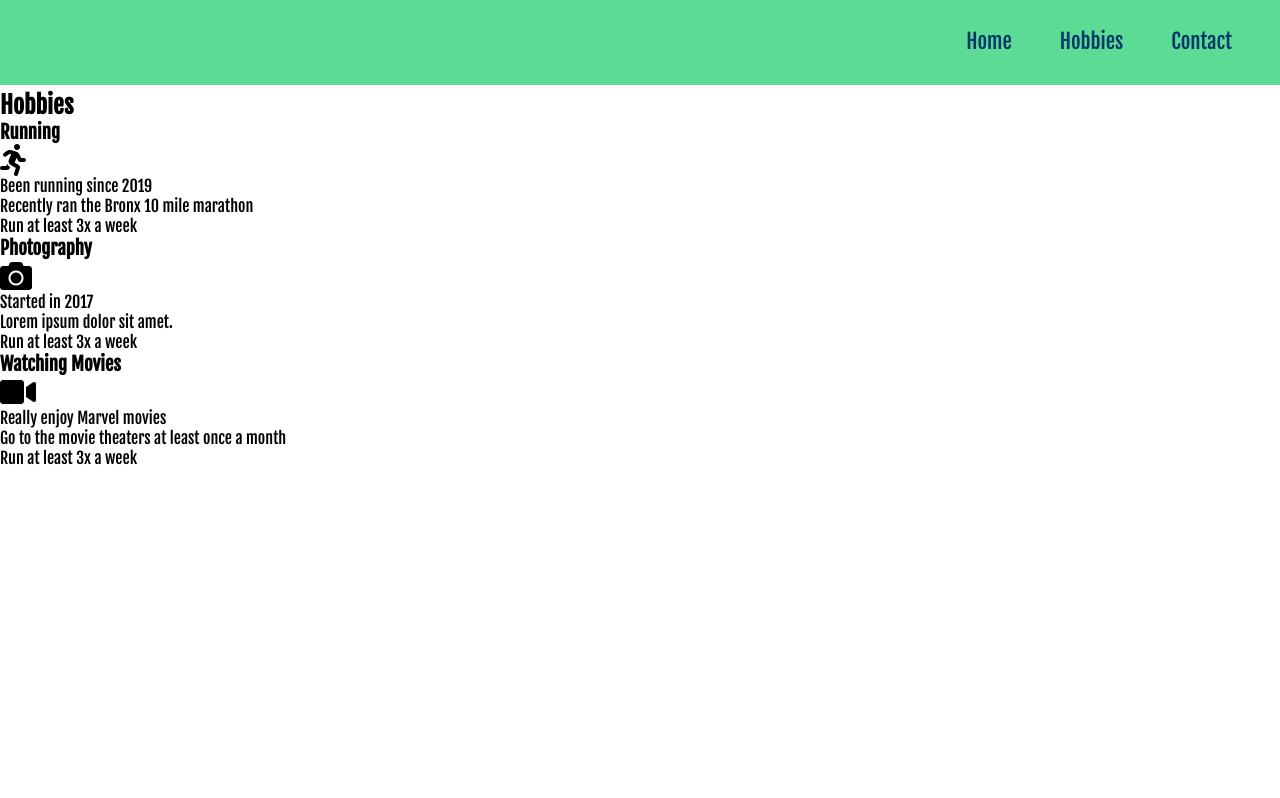
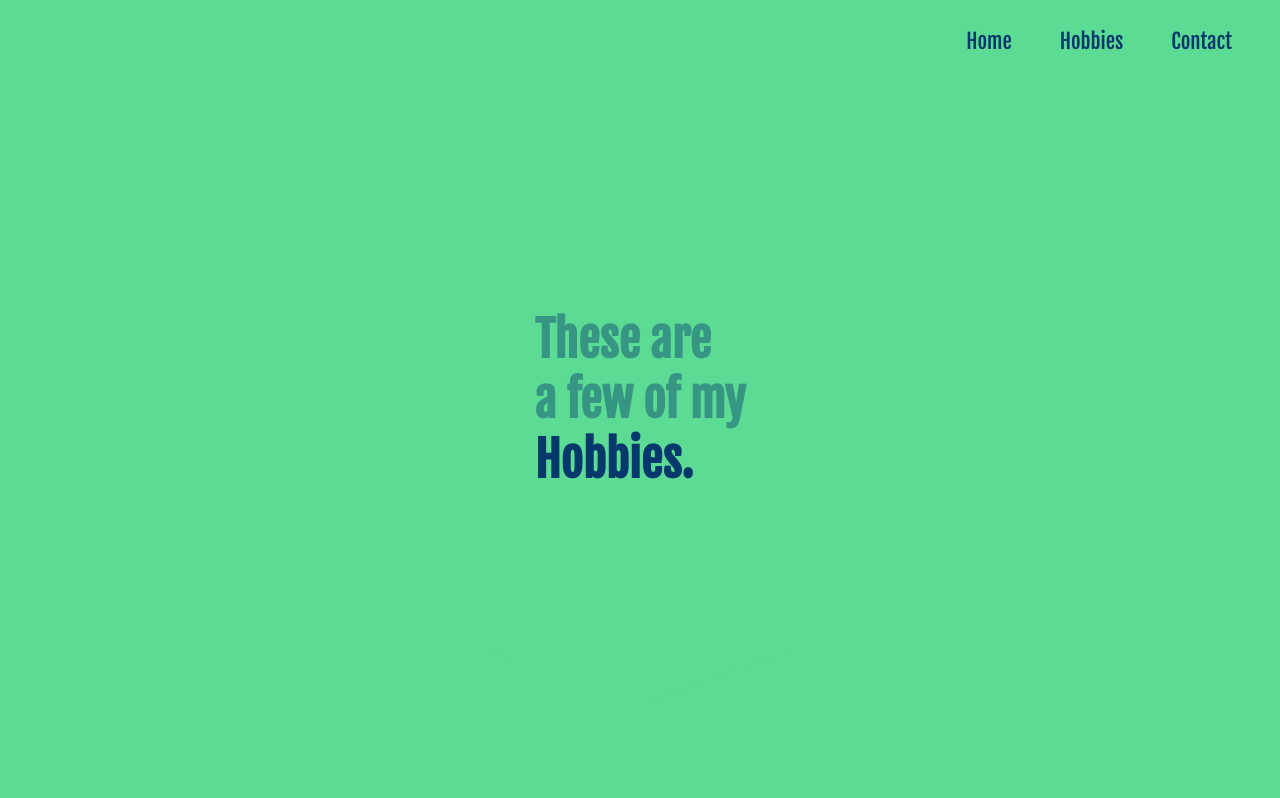
Before and after one commit to ricardonyc/SE-Homework, a plain HTML site: page hobbies.html in a window 1280 px wide. Shown: the top 798 px of the page. Drawn offline with Linux system fonts and the light colour scheme.

Commit message:
styled hobbies page

```diff
--- a/style.css
+++ b/style.css
@@ -28,7 +28,7 @@ html {
 }
 
 body {
-  height: 100vh;
+  height: 200vh;
 }
 
 nav {
@@ -118,10 +118,10 @@ nav .fa-bars {
   cursor: pointer;
 }
 
-main .top-section {
+main .top-section,
+main .hobbies-top-section {
   height: 100vh;
   background: var(--green);
-  /* background: red; */
   color: white;
   display: flex;
   align-items: center;
@@ -132,7 +132,9 @@ main .top-section {
 }
 
 main .top-section::after,
-main .top-section::before {
+main .top-section::before,
+main .hobbies-top-section::after,
+main .hobbies-top-section::before {
   position: absolute;
   bottom: -1.7rem;
   content: "";
@@ -142,14 +144,16 @@ main .top-section::before {
   z-index: -9;
 }
 
-main .top-section::before {
+main .top-section::before,
+main .hobbies-top-section::before {
   right: 50%;
   transform: skew(0, 20deg);
   position: absolute;
   z-index: -999;
 }
 
-main .top-section::after {
+main .top-section::after,
+main .hobbies-top-section::after {
   left: 50%;
   transform: skew(0, -20deg);
   /* background: blue; */
@@ -157,13 +161,18 @@ main .top-section::after {
   z-index: -999;
 }
 
-main .top-section h2 {
+main .top-section h2,
+main .hobbies-top-section h2 {
   color: var(--dark-green);
   font-size: 3rem;
   opacity: 0;
   transform: translateY(10rem);
   animation: fadeInUp 2s ease forwards;
   /* overflow: hidden; */
+}
+
+main .hobbies-top-section .hobbies-text {
+  color: var(--dark-green);
 }
 
 .ricardo,
@@ -206,12 +215,6 @@ main .mid-section .about {
   transition: color, border-color, box-shadow, 200ms ease;
 }
 
-main .mid-section .about:hover {
-  color: var(--navy2);
-  border-color: var(--navy2);
-  box-shadow: 5px 5px 0px var(--navy2);
-}
-
 main .mid-section .photo {
   height: 200px;
   width: 210px;
@@ -221,11 +224,11 @@ main .mid-section .photo {
   transition: transform, box-shadow, border-color, 500ms ease;
 }
 
-main .mid-section .photo:hover {
+/* main .mid-section .photo:hover {
   transform: translateY(-10%);
   box-shadow: 8px 8px 0px var(--green);
   border-color: var(--green);
-}
+} */
 
 main .mid-section .mid-p {
   text-align: center;
@@ -240,10 +243,6 @@ main .mid-section .mid-p {
 main .mid-section .mid-p .software-development {
   color: var(--green);
   transition: color 400ms ease;
-}
-
-main .mid-section .mid-p .software-development:hover {
-  color: var(--dark-green);
 }
 
 .video-container {
@@ -316,9 +315,81 @@ footer .icons .email a {
   transition: color, background 250ms ease-in-out;
 }
 
-.top:hover {
+main .hobbies-box {
+  width: 140px;
+  margin: 7rem auto 4rem auto;
+  text-align: center;
+  /* margin-top: 5rem; */
+  font-size: 1.5rem;
+  color: var(--green);
+  border: 2px solid;
+  box-shadow: 5px 5px 0px var(--green);
+  padding: 0.5rem 0;
+  transition: color, border-color, box-shadow, 200ms ease;
+}
+
+main .hobbies-top-section h2 {
+  font-size: 3rem;
+  color: var(--navy2);
+}
+
+main .hobbies-mid-section {
+  max-width: 1400px;
+  color: var(--navy2);
+  display: flex;
+  align-items: center;
+  justify-content: space-evenly;
+  flex-wrap: wrap;
+  margin: 0 auto;
+  /* border: 1px solid red; */
+}
+
+main .hobbies-mid-section .card-container {
+  border: 2px solid;
+  width: 300px;
+  height: 350px;
+  display: flex;
+  justify-content: center;
+  align-items: center;
+  flex-direction: column;
+  position: relative;
+  margin: 2rem;
+  box-shadow: 10px 10px 0px var(--navy2);
+  transition: all 300ms ease-in-out;
+  /* margin: 0 2rem; */
+}
+
+main .hobbies-mid-section .card-container ul {
+  border: 1px solid;
+  width: 90%;
+  margin: auto;
+  /* margin: 2rem; */
+}
+
+main .hobbies-mid-section .card-container h3 {
+  position: absolute;
   background: var(--green);
-  color: var(--navy2);
+  width: 100%;
+  padding: 2.5rem 0 1rem 0;
+  text-align: center;
+  top: 0;
+  font-size: 1.5rem;
+}
+
+main .hobbies-mid-section .card-container .fa-running,
+main .hobbies-mid-section .card-container .fa-camera,
+main .hobbies-mid-section .card-container .fa-video {
+  position: absolute;
+  top: -35px;
+  background: var(--navy2);
+  color: var(--green);
+  padding: 1rem;
+  width: 60px;
+  height: 60px;
+  display: flex;
+  align-items: center;
+  justify-content: center;
+  /* border-radius: 50%;  */
 }
 
 /* DESKTOP */
@@ -351,8 +422,6 @@ footer .icons .email a {
     transition: border-bottom 250ms ease;
     font-size: 1.3rem;
     text-decoration: none;
-    /* cursor: pointer; */
-    /* outline: 1px solid red; */
   }
 
   nav .nav-ul li a:hover {
@@ -381,6 +450,27 @@ footer .icons .email a {
     font-size: 1.3rem;
   }
 
+  main .mid-section .photo:hover {
+    transform: translateY(-10%);
+    box-shadow: 8px 8px 0px var(--green);
+    border-color: var(--green);
+  }
+
+  main .mid-section .about:hover,
+  main .hobbies-box:hover {
+    color: var(--navy2);
+    border-color: var(--navy2);
+    box-shadow: 5px 5px 0px var(--navy2);
+  }
+
+  main .mid-section .mid-p .software-development:hover {
+    color: var(--dark-green);
+  }
+
+  main .hobbies-mid-section .card-container:hover {
+    transform: translateY(-5%);
+  }
+
   footer h4 {
     font-size: 1.5rem;
     margin-bottom: 2.3rem;
@@ -393,6 +483,26 @@ footer .icons .email a {
 
   .top {
     font-size: 1.4rem;
+  }
+
+  .top:hover {
+    background: var(--green);
+    color: var(--navy2);
+  }
+
+  main .hobbies-box,
+  main .mid-section .about {
+    font-size: 1.8rem;
+  }
+
+  main .hobbies-mid-section .card-container {
+    width: 330px;
+    height: 380px;
+    box-shadow: 10px 10px 0px var(--navy2);
+  }
+
+  main .hobbies-mid-section .card-container h3 {
+    font-size: 1.6rem;
   }
 }
 
@@ -409,4 +519,9 @@ footer .icons .email a {
     height: 250px;
     width: 260px;
   }
+
+  main .hobbies-top-section h2 {
+    font-size: 4rem;
+    color: var(--navy2);
+  }
 }
```
